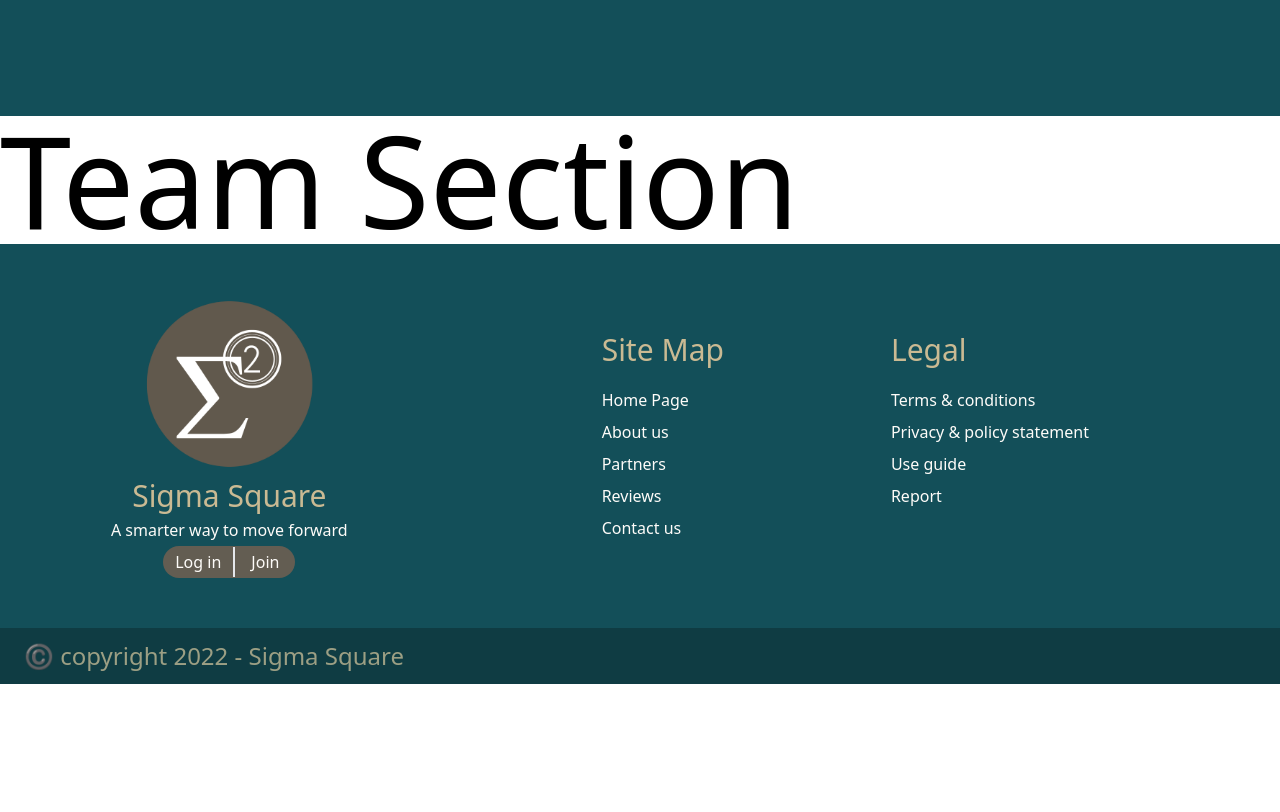
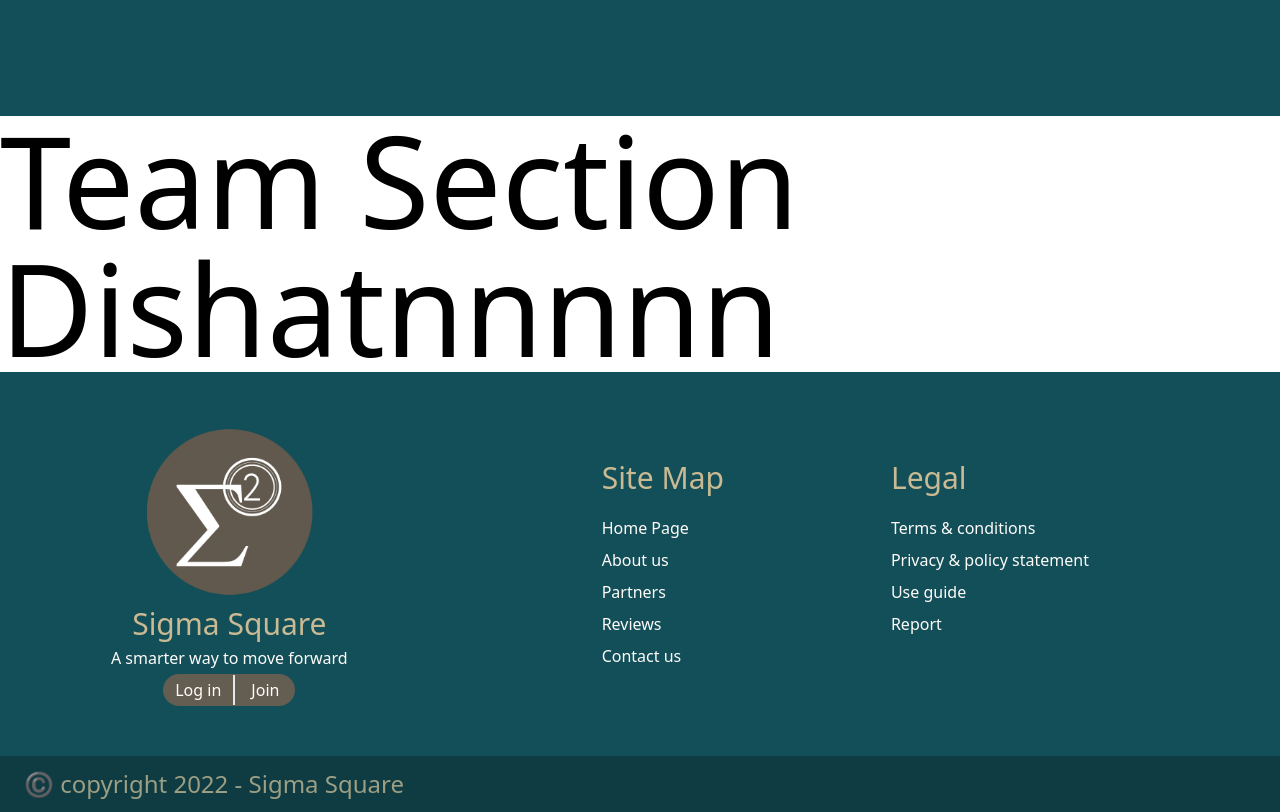
Before and after one commit to thekushmevada/SigmaSquare, a Next.js app in the folder sigma-square-project/: page / in a window 1280 px wide. Shown: the part 1529-2341 px from the top of the page. Before the commit the page ends 2213 px from the top, so only its background shows below. Built offline with nearby package versions, Linux system fonts and the light colour scheme.

Commit message:
temp changes

```diff
--- a/sigma-square-project/pages/index.js
+++ b/sigma-square-project/pages/index.js
@@ -11,7 +11,7 @@ const Home = () => {
       <div className="-mt-10">
         <AboutPage />
       </div>
-      <h1 className="text-9xl">Team Section </h1>
+      <h1 className="text-9xl">Team Section Dishatnnnnn </h1>
       <Footer />
     </>
   );
```
Also changed, not shown: 1 other file (tests, documents, lock files or other folders).
